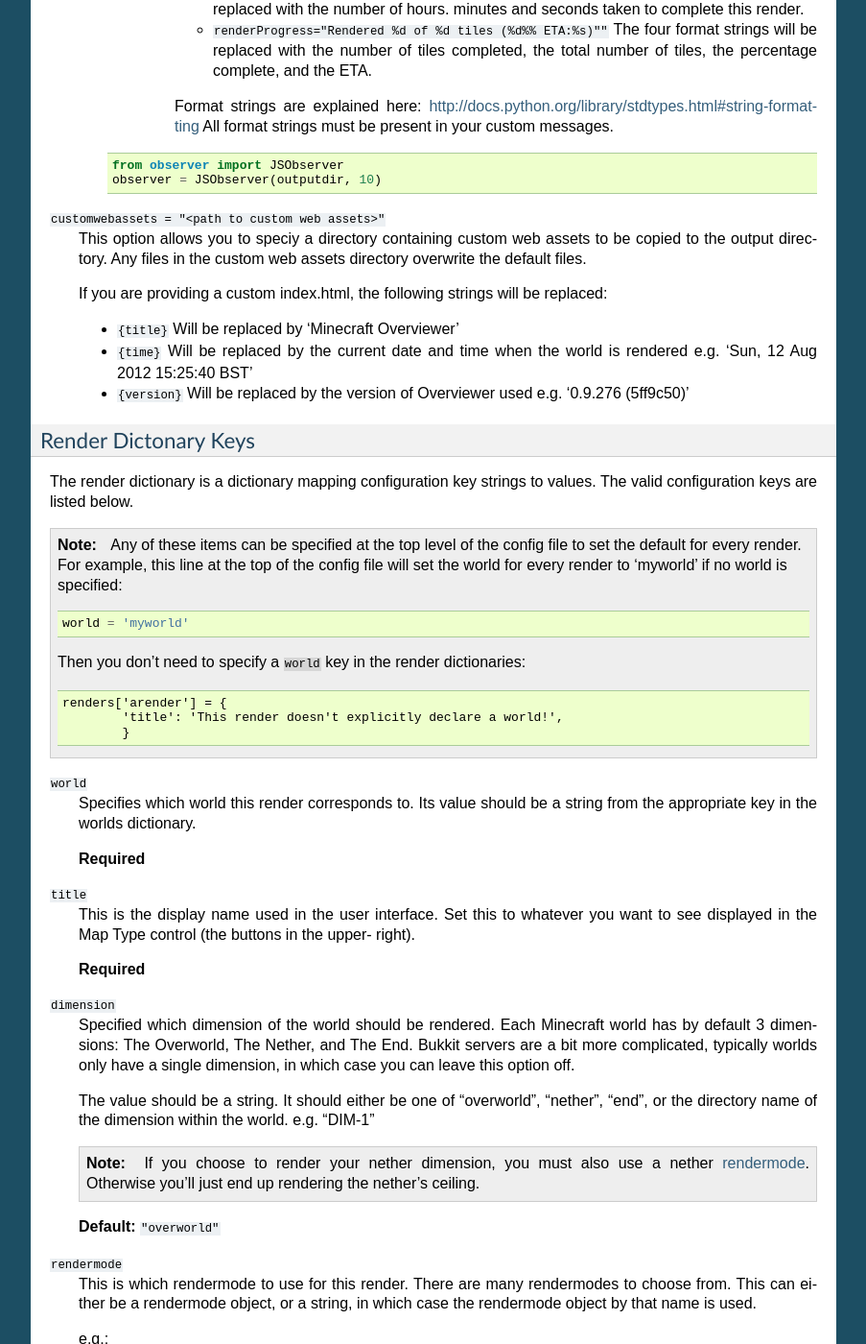
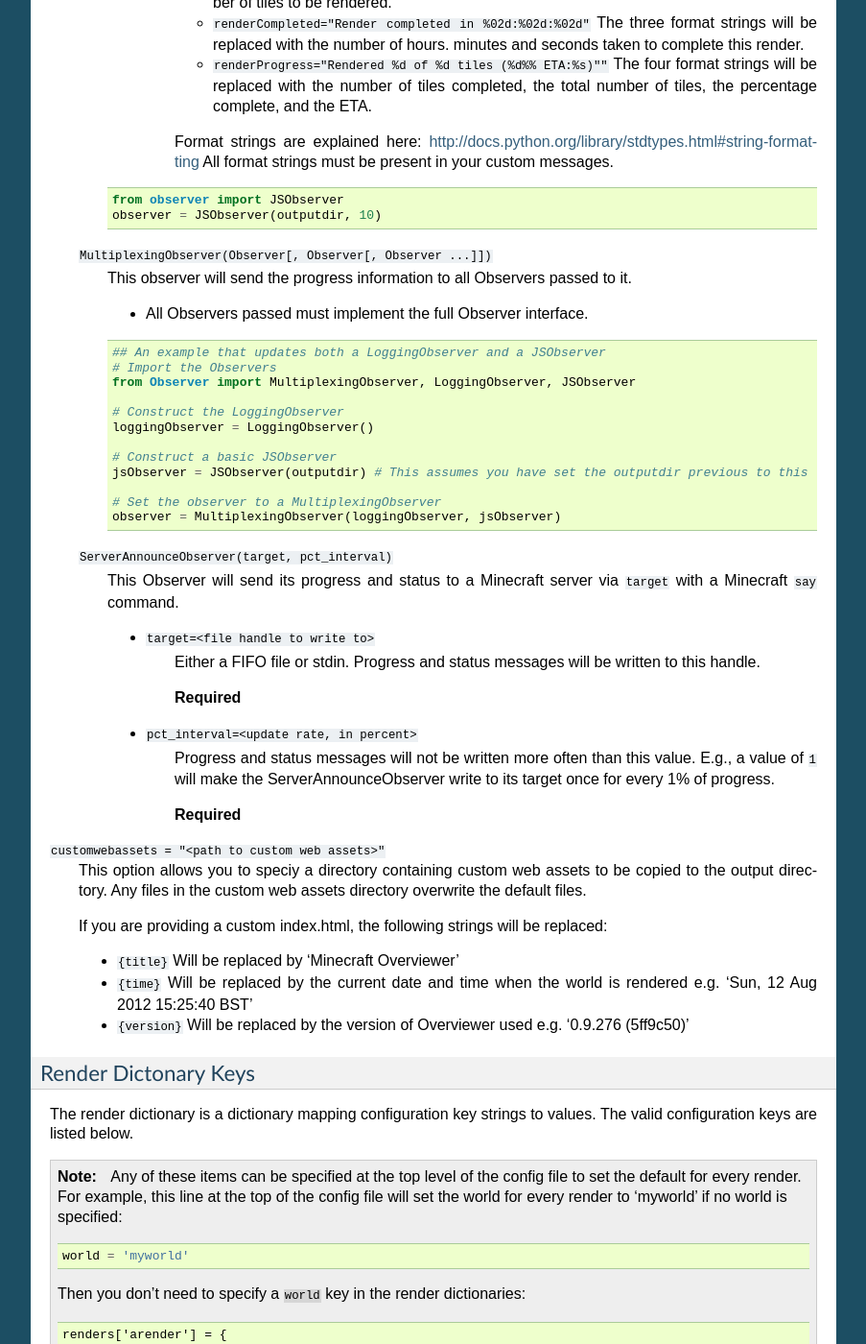
Before and after one commit to overviewer/Minecraft-Overviewer, a Sphinx documentation site: the page built from docs/config.rst, in a window 1280 px wide and 1400 px high, scrolled down 4829 px. Shown: the whole window at 96% size, without its empty margins (198-1101 px from the left). Built offline with Sphinx 7.4.7, drawn with Linux system fonts in a browser that asks for light colours.

Commit message:
Extend Observers Section
Added sections for MultiplexingObserver and ServerAnnounceObserver.

```diff
--- a/docs/config.rst
+++ b/docs/config.rst
@@ -295,6 +295,7 @@ the form ``key = value``. Two items take a different form:, ``worlds`` and
             Path to overviewer output directory. For simplicity, specify this
             as ``outputdir=outputdir`` and place this line after setting
             ``outputdir = "<output directory path>"``.
+
             **Required**
 
         * ``minrefresh=<seconds>``
@@ -317,13 +318,54 @@ the form ``key = value``. Two items take a different form:, ``worlds`` and
               The four format strings will be replaced with the number of tiles
               completed, the total number of tiles, the percentage complete, and the ETA.
 
+
             Format strings are explained here: http://docs.python.org/library/stdtypes.html#string-formatting
             All format strings must be present in your custom messages.
 
         ::
 
-                from observer import JSObserver
-                observer = JSObserver(outputdir, 10)
+            from observer import JSObserver
+            observer = JSObserver(outputdir, 10)
+
+
+    ``MultiplexingObserver(Observer[, Observer[, Observer ...]])``
+        This observer will send the progress information to all Observers passed
+        to it.
+
+        * All Observers passed must implement the full Observer interface.
+
+        ::
+
+            ## An example that updates both a LoggingObserver and a JSObserver
+            # Import the Observers
+            from Observer import MultiplexingObserver, LoggingObserver, JSObserver
+
+            # Construct the LoggingObserver
+            loggingObserver = LoggingObserver()
+
+            # Construct a basic JSObserver
+            jsObserver = JSObserver(outputdir) # This assumes you have set the outputdir previous to this line
+
+            # Set the observer to a MultiplexingObserver
+            observer = MultiplexingObserver(loggingObserver, jsObserver)
+
+    ``ServerAnnounceObserver(target, pct_interval)``
+        This Observer will send its progress and status to a Minecraft server
+        via ``target`` with a Minecraft ``say`` command.
+
+        * ``target=<file handle to write to>``
+            Either a FIFO file or stdin. Progress and status messages will be written to this handle.
+
+            **Required**
+
+        * ``pct_interval=<update rate, in percent>``
+            Progress and status messages will not be written more often than this value.
+            E.g., a value of ``1`` will make the ServerAnnounceObserver write to its target
+            once for every 1% of progress.
+
+            **Required**
+
+
 
 
 .. _customwebassets:
```
